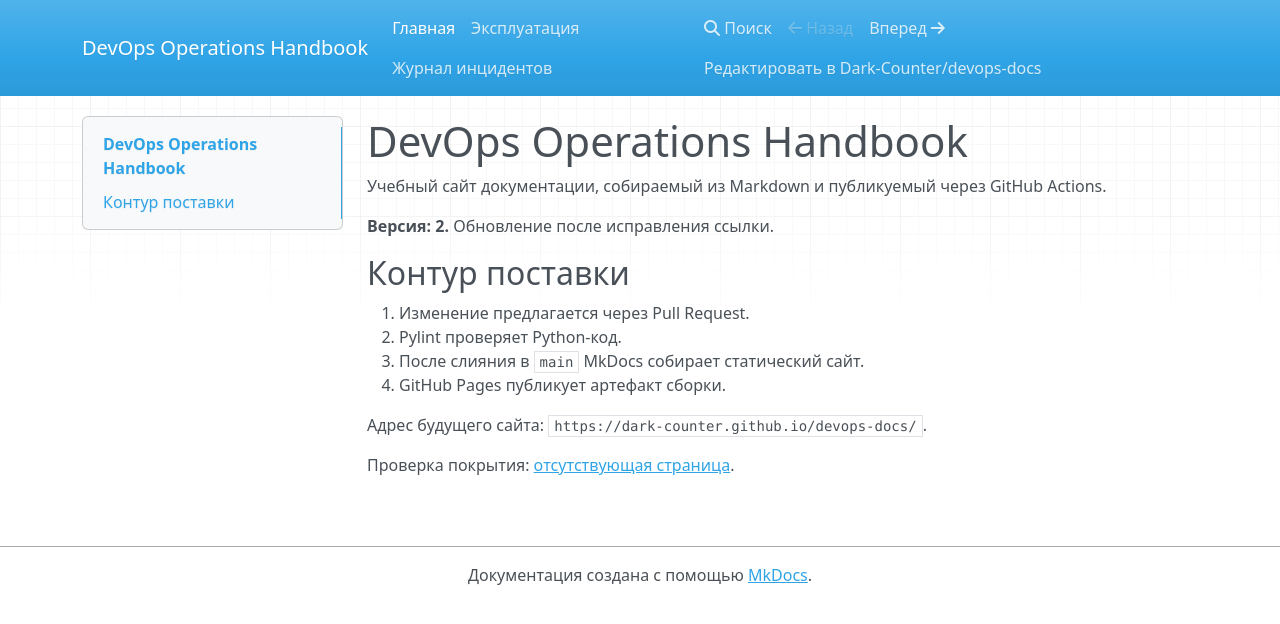
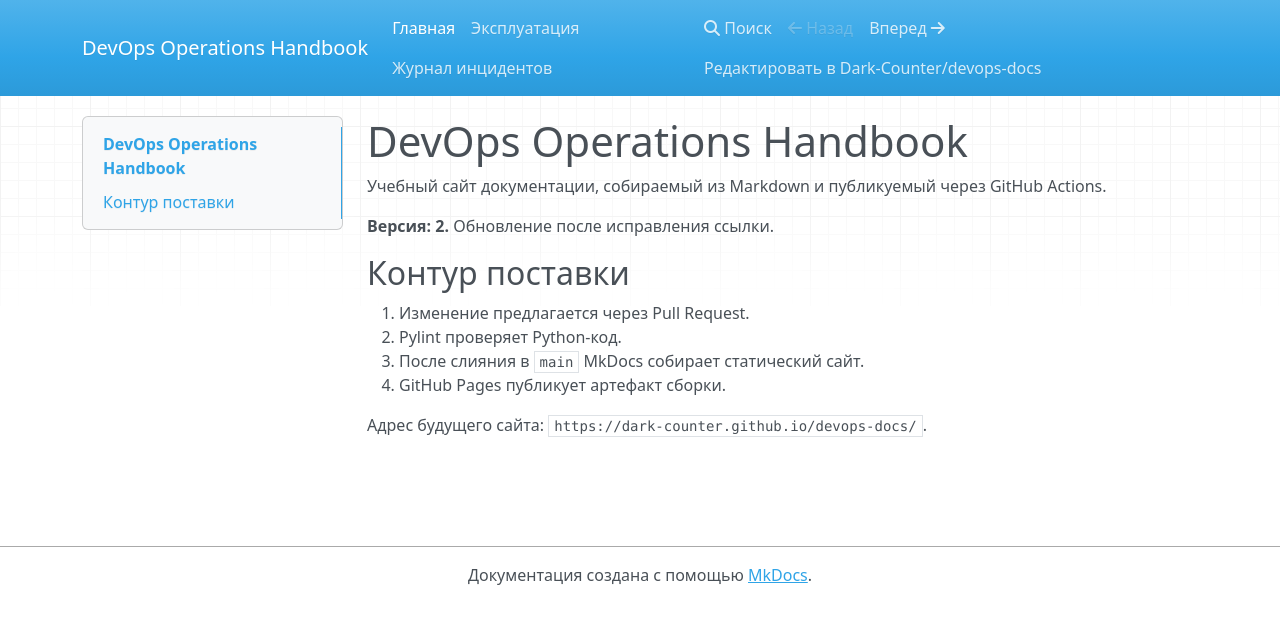
Before and after one commit to Dark-Counter/devops-docs, an MkDocs documentation site: the page built from docs/index.md, in a window 1280 px wide. Shown: the top 624 px of the page. Built offline with MkDocs 1.6.1, drawn with Linux system fonts in a browser that asks for light colours; nearby versions of some CDN libraries.

Commit message:
docs: remove control link to missing page

```diff
--- a/docs/index.md
+++ b/docs/index.md
@@ -12,5 +12,3 @@
 4. GitHub Pages публикует артефакт сборки.
 
 Адрес будущего сайта: `https://dark-counter.github.io/devops-docs/`.
-
-Проверка покрытия: [отсутствующая страница](missing-page.md).
```
